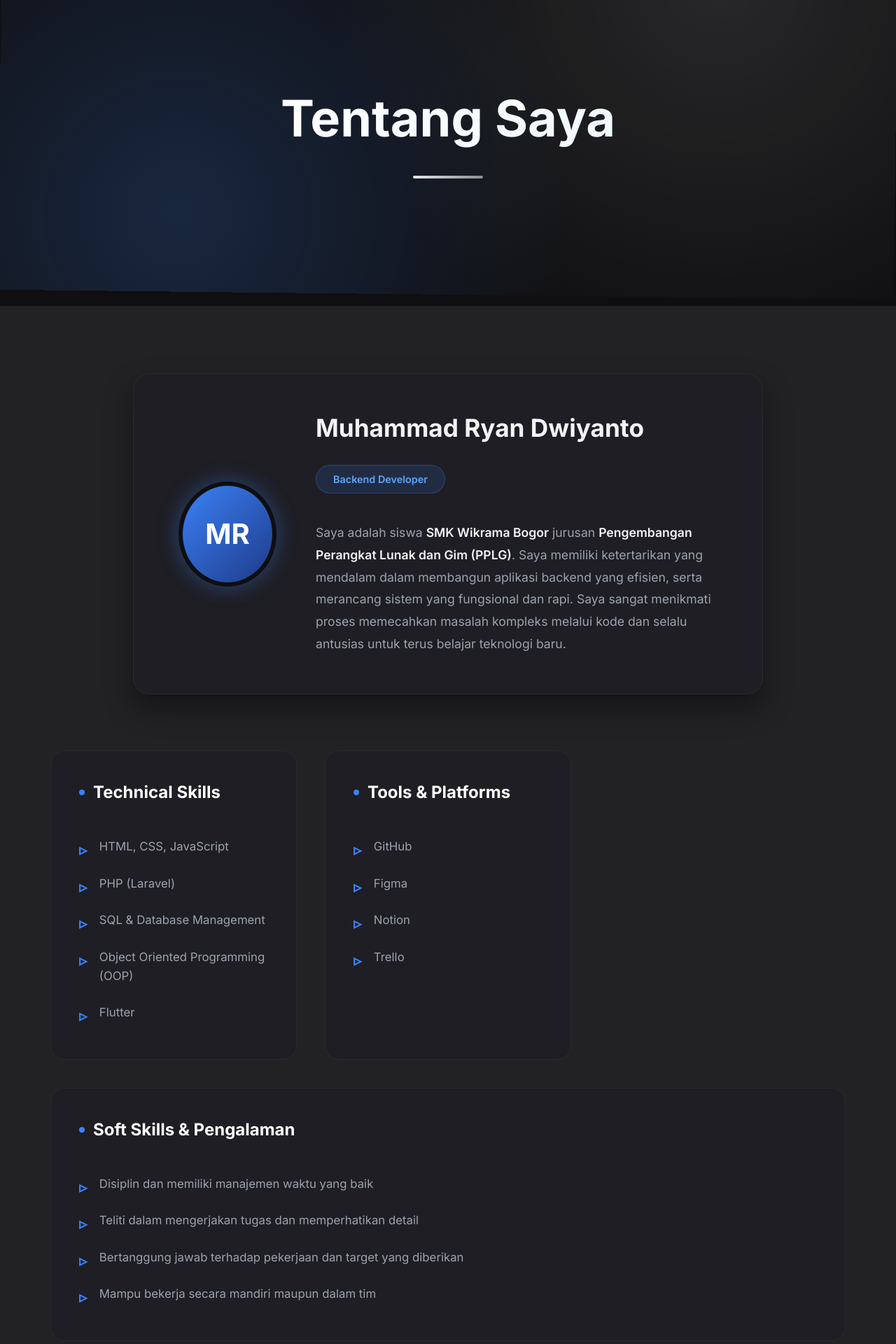
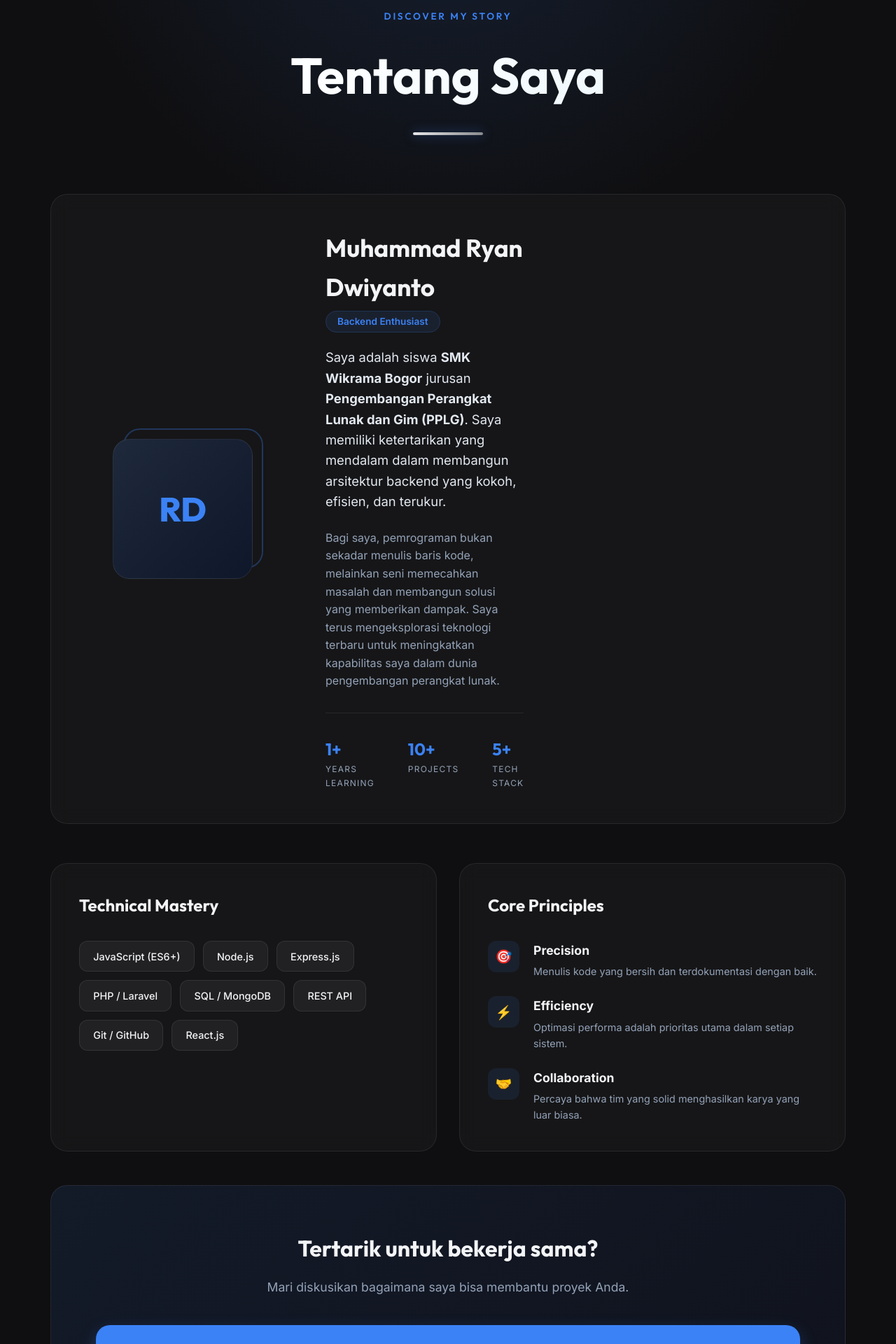
Before and after one commit to Ryan-Dwiyanto/Portofolio-Ryan, a React (Vite) app in the folder FrontendPorto/: page /about in a window 1280 px wide. Shown: the part 123-2043 px from the top of the page at 70% size. Built offline with nearby package versions, Linux system fonts and the light colour scheme.

Commit message:
Major upgrade to About page design

```diff
--- a/FrontendPorto/css/about.css
+++ b/FrontendPorto/css/about.css
@@ -1,5 +1,15 @@
-/* ABOUT PAGE - COMPLETE STYLES */
-@import url('https://fonts.googleapis.com/css2?family=Inter:wght@300;400;500;600;700&display=swap');
+/* ABOUT PAGE - PREMIUM STYLES */
+@import url('https://fonts.googleapis.com/css2?family=Inter:wght@300;400;500;600;700;800&family=Outfit:wght@400;600;700;800&display=swap');
+
+:root {
+  --primary: #3b82f6;
+  --primary-glow: rgba(59, 130, 246, 0.5);
+  --bg-dark: #0a0a0c;
+  --card-bg: rgba(255, 255, 255, 0.03);
+  --glass-border: rgba(255, 255, 255, 0.08);
+  --text-muted: #94a3b8;
+  --text-bright: #f8fafc;
+}
 
 * {
   margin: 0;
@@ -7,311 +17,361 @@
   box-sizing: border-box;
 }
 
-html {
-  scroll-behavior: smooth;
-}
-
 body {
   font-family: 'Inter', sans-serif;
-  background: #0f0f11;
-  color: #f3f4f6;
+  background: var(--bg-dark);
+  color: var(--text-bright);
   overflow-x: hidden;
   line-height: 1.6;
 }
 
 .container {
-  max-width: 1200px;
+  max-width: 1100px;
   margin: 0 auto;
-  padding: 0 2rem;
+  padding: 0 1.5rem;
 }
 
-/* Navbar Offset */
-.about-hero,
-.about-content {
-  padding-top: 100px;
+/* Glass Card Base */
+.glass-card {
+  background: var(--card-bg);
+  backdrop-filter: blur(12px);
+  -webkit-backdrop-filter: blur(12px);
+  border: 1px solid var(--glass-border);
+  border-radius: 24px;
+  transition: all 0.4s cubic-bezier(0.4, 0, 0.2, 1);
 }
 
-/* About Hero - FIXED CENTER */
+.glass-card:hover {
+  border-color: rgba(59, 130, 246, 0.3);
+  box-shadow: 0 20px 40px rgba(0, 0, 0, 0.4);
+}
+
+/* Hero Section */
 .about-hero {
-  min-height: 70vh;
+  min-height: 50vh;
   display: flex;
   align-items: center;
   justify-content: center;
-  background: #0f0f11;
   position: relative;
-  overflow: hidden;
-}
-
-.about-hero::before {
-  content: '';
-  position: absolute;
-  top: 0;
-  left: 0;
-  right: 0;
-  bottom: 0;
-  background:
-    radial-gradient(circle at 20% 80%, rgba(59, 130, 246, 0.2) 0%, transparent 50%),
-    radial-gradient(circle at 80% 20%, rgba(255, 255, 255, 0.1) 0%, transparent 50%);
-  animation: float 20s ease-in-out infinite;
-}
-
-@keyframes float {
-  0%, 100% { transform: translateY(0px) rotate(0deg); }
-  50% { transform: translateY(-25px) rotate(1deg); }
+  padding-top: 100px;
+  background: radial-gradient(circle at 50% -20%, rgba(59, 130, 246, 0.15), transparent 70%);
 }
 
 .about-header {
-  text-align: center !important;
-  position: relative;
+  text-align: center;
   z-index: 2;
-  max-width: 900px;
-  width: 100%;
-  padding: 0 2rem;
+}
+
+.subtitle {
+  display: block;
+  font-family: 'Outfit', sans-serif;
+  text-transform: uppercase;
+  letter-spacing: 0.2em;
+  font-size: 0.85rem;
+  font-weight: 600;
+  color: var(--primary);
+  margin-bottom: 1rem;
+  animation: fadeInDown 0.8s ease-out;
 }
 
 .section-title {
-  font-size: clamp(2.5rem, 6vw, 4.5rem);
-  font-weight: 700;
-  background: linear-gradient(135deg, #ffffff 0%, #f0f9ff 100%);
+  font-family: 'Outfit', sans-serif;
+  font-size: clamp(2.5rem, 8vw, 4rem);
+  font-weight: 800;
+  background: linear-gradient(to bottom, #fff, #94a3b8);
   -webkit-background-clip: text;
   -webkit-text-fill-color: transparent;
-  background-clip: text;
   margin-bottom: 1.5rem;
-  opacity: 0;
-  animation: fadeInUp 1s ease-out 0.3s both;
+  animation: fadeInUp 0.8s ease-out 0.2s both;
 }
 
 .hero-divider {
-  width: 120px;
-  height: 5px;
-  background: #3b82f6;
-  margin: 0 auto 3rem;
-  border-radius: 3px;
-  opacity: 0;
-  animation: fadeInUp 1s ease-out 0.5s both;
+  width: 60px;
+  height: 4px;
+  background: var(--primary);
+  margin: 0 auto;
+  border-radius: 2px;
+  box-shadow: 0 0 15px var(--primary-glow);
+  animation: scaleX 0.8s ease-out 0.4s both;
 }
 
-/* About Content */
-.about-content {
-  padding: 6rem 0 8rem;
-  background: rgba(255, 255, 255, 0.08);
-  position: relative;
+/* Profile Section */
+.profile-section {
+  padding: 3rem;
+  margin-bottom: 3rem;
+  animation: fadeInUp 1s ease-out 0.6s both;
 }
 
-.profile-card {
+.profile-grid {
   display: grid;
-  grid-template-columns: 140px 1fr;
-  gap: 3.5rem;
+  grid-template-columns: 280px 1fr;
+  gap: 4rem;
   align-items: center;
-  background: #1e1e24;
-  border-radius: 24px;
-  padding: 3.5rem 4rem;
-  border: 1px solid rgba(255, 255, 255, 0.05);
-  margin: 0 auto 5rem;
-  max-width: 900px;
-  opacity: 0;
-  transform: translateY(40px);
-  animation: fadeInUp 1s ease-out 0.7s both;
-  box-shadow: 0 20px 40px rgba(0, 0, 0, 0.4);
-  transition: all 0.4s cubic-bezier(0.175, 0.885, 0.32, 1.275);
 }
 
-.profile-card:hover {
-  transform: translateY(-10px);
-  box-shadow: 0 35px 80px rgba(0, 0, 0, 0.2);
+.profile-image-container {
+  display: flex;
+  justify-content: center;
 }
 
-.profile-image {
+.profile-image-wrapper {
+  position: relative;
+  width: 200px;
+  height: 200px;
+}
+
+.image-placeholder {
+  width: 100%;
+  height: 100%;
+  border-radius: 24px;
+  background: linear-gradient(135deg, #1e293b, #0f172a);
   display: flex;
   align-items: center;
   justify-content: center;
+  font-size: 3rem;
+  font-weight: 800;
+  color: var(--primary);
+  border: 1px solid var(--glass-border);
+  position: relative;
+  z-index: 2;
+  font-family: 'Outfit', sans-serif;
 }
 
-.image-placeholder {
-  width: 150px;
-  height: 150px;
-  border-radius: 50%;
-  background: linear-gradient(135deg, #3b82f6, #1e3a8a);
-  border: 6px solid #0f0f11;
+.image-decoration {
+  position: absolute;
+  top: -15px;
+  right: -15px;
+  width: 100%;
+  height: 100%;
+  border: 2px solid var(--primary);
+  border-radius: 24px;
+  z-index: 1;
+  opacity: 0.3;
+}
+
+.name-header {
+  margin-bottom: 1.5rem;
+}
+
+.profile-name {
+  font-family: 'Outfit', sans-serif;
+  font-size: 2.2rem;
+  font-weight: 700;
+  margin-bottom: 0.5rem;
+}
+
+.profile-badge {
+  padding: 0.4rem 1rem;
+  background: rgba(59, 130, 246, 0.1);
+  border: 1px solid rgba(59, 130, 246, 0.2);
+  border-radius: 100px;
+  font-size: 0.85rem;
+  font-weight: 600;
+  color: var(--primary);
+}
+
+.profile-intro {
+  font-size: 1.15rem;
+  color: #e2e8f0;
+  margin-bottom: 1.5rem;
+}
+
+.profile-description {
+  color: var(--text-muted);
+  font-size: 1rem;
+  margin-bottom: 2rem;
+}
+
+.profile-stats {
+  display: flex;
+  gap: 3rem;
+  padding-top: 2rem;
+  border-top: 1px solid var(--glass-border);
+}
+
+.stat-item {
+  display: flex;
+  flex-direction: column;
+}
+
+.stat-value {
+  font-family: 'Outfit', sans-serif;
+  font-size: 1.5rem;
+  font-weight: 700;
+  color: var(--primary);
+}
+
+.stat-label {
+  font-size: 0.75rem;
+  text-transform: uppercase;
+  letter-spacing: 0.1em;
+  color: var(--text-muted);
+}
+
+/* Sections Grid */
+.sections-grid {
+  display: grid;
+  grid-template-columns: 1fr 1fr;
+  gap: 2rem;
+  margin-bottom: 3rem;
+}
+
+.skills-section, .values-section {
+  padding: 2.5rem;
+  animation: fadeInUp 1s ease-out 0.8s both;
+}
+
+.section-header {
+  margin-bottom: 2rem;
+}
+
+.section-header h3 {
+  font-family: 'Outfit', sans-serif;
+  font-size: 1.5rem;
+  font-weight: 700;
+}
+
+/* Skills Tags */
+.skills-tags {
+  display: flex;
+  flex-wrap: wrap;
+  gap: 0.75rem;
+}
+
+.skill-tag {
+  padding: 0.6rem 1.2rem;
+  background: rgba(255, 255, 255, 0.05);
+  border: 1px solid var(--glass-border);
+  border-radius: 12px;
+  font-size: 0.9rem;
+  font-weight: 500;
+  transition: all 0.3s ease;
+}
+
+.skill-tag:hover {
+  background: var(--primary);
+  color: white;
+  transform: translateY(-3px);
+  box-shadow: 0 10px 20px rgba(59, 130, 246, 0.2);
+}
+
+/* Values List */
+.values-list {
+  display: flex;
+  flex-direction: column;
+  gap: 1.5rem;
+}
+
+.value-item {
+  display: flex;
+  gap: 1.25rem;
+  align-items: flex-start;
+}
+
+.value-icon {
+  width: 45px;
+  height: 45px;
+  background: rgba(59, 130, 246, 0.1);
+  border-radius: 12px;
   display: flex;
   align-items: center;
   justify-content: center;
-  font-size: 2.5rem;
-  font-weight: 700;
-  color: white;
-  box-shadow: 0 0 30px rgba(59, 130, 246, 0.4);
-  transition: all 0.4s cubic-bezier(0.175, 0.885, 0.32, 1.275);
-}
-
-.profile-card:hover .image-placeholder {
-  transform: scale(1.08) rotate(5deg);
-}
-
-.profile-name {
-  font-size: 2.2rem;
-  font-weight: 800;
-  color: #f3f4f6;
-  margin-bottom: 0.75rem;
-  line-height: 1.2;
-}
-
-.profile-badge {
-  background: rgba(59, 130, 246, 0.15);
-  color: #60a5fa;
-  border: 1px solid rgba(59, 130, 246, 0.3);
-  padding: 0.5rem 1.5rem;
-  border-radius: 50px;
-  font-size: 0.9rem;
-  font-weight: 600;
-  display: inline-block;
-  width: max-content;
-  margin-bottom: 1.25rem;
-  transition: all 0.3s ease;
-}
-
-.profile-badge:hover {
-  background: rgba(59, 130, 246, 0.25);
-  transform: translateY(-2px);
-}
-
-.profile-intro {
-  font-size: 1.1rem;
-  color: #9ca3af;
-  line-height: 1.8;
-  font-weight: 400;
-}
-.profile-intro strong {
-  color: #f3f4f6;
-  font-weight: 600;
-}
-
-/* Skills Grid */
-.skills-grid {
-  display: grid;
-  grid-template-columns: repeat(auto-fit, minmax(320px, 1fr));
-  gap: 2.5rem;
-  max-width: 1200px;
-  margin: 0 auto;
-}
-
-.skill-card {
-  background: #1e1e24;
-  border-radius: 20px;
-  padding: 2.5rem;
-  border: 1px solid rgba(255, 255, 255, 0.05);
-  transition: all 0.4s cubic-bezier(0.175, 0.885, 0.32, 1.275);
-  opacity: 0;
-  transform: translateY(40px);
-}
-
-.skill-card:nth-child(1) { animation: fadeInUp 1s ease-out 0.9s both; }
-.skill-card:nth-child(2) { animation: fadeInUp 1s ease-out 1.1s both; }
-.skill-card:nth-child(3) { animation: fadeInUp 1s ease-out 1.3s both; }
-
-.skill-card:hover {
-  transform: translateY(-10px);
-  border-color: #3b82f6;
-  box-shadow: 0 20px 40px rgba(0, 0, 0, 0.3);
-}
-
-.skill-card h3 {
-  font-size: 1.5rem;
-  font-weight: 700;
-  color: white;
-  margin-bottom: 2rem;
-  display: flex;
-  align-items: center;
-  gap: 0.75rem;
-}
-
-.skill-card h3::before {
-  content: '';
-  width: 8px;
-  height: 8px;
-  background: #3b82f6;
-  border-radius: 50%;
+  font-size: 1.2rem;
   flex-shrink: 0;
 }
 
-.skills-list {
-  list-style: none;
+.value-content h4 {
+  font-size: 1.1rem;
+  margin-bottom: 0.25rem;
 }
 
-.skills-list li {
-  color: #9ca3af;
-  padding: 0.8rem 0;
-  font-size: 1.05rem;
-  position: relative;
-  padding-left: 1.8rem;
-  transition: all 0.3s ease;
+.value-content p {
+  font-size: 0.9rem;
+  color: var(--text-muted);
 }
 
-.skills-list li:hover {
-  color: white;
-  padding-left: 2.25rem;
+/* CTA Section */
+.cta-section {
+  margin-bottom: 6rem;
+  animation: fadeInUp 1s ease-out 1s both;
 }
 
-.skills-list li::before {
-  content: '▹';
-  position: absolute;
-  left: 0;
-  color: #3b82f6;
-  font-size: 1.4rem;
-  font-weight: bold;
+.cta-card {
+  padding: 4rem;
+  text-align: center;
+  background: linear-gradient(135deg, rgba(59, 130, 246, 0.1), rgba(30, 58, 138, 0.1));
 }
 
-.skill-card.full-width {
-  grid-column: 1 / -1;
+.cta-card h3 {
+  font-family: 'Outfit', sans-serif;
+  font-size: 2rem;
+  margin-bottom: 1rem;
+}
+
+.cta-card p {
+  color: var(--text-muted);
+  margin-bottom: 2.5rem;
+  font-size: 1.1rem;
+}
+
+.cta-button {
+  display: inline-block;
+  padding: 1rem 2.5rem;
+  background: var(--primary);
+  color: white;
+  text-decoration: none;
+  font-weight: 700;
+  border-radius: 12px;
+  transition: all 0.3s ease;
+  box-shadow: 0 10px 25px rgba(59, 130, 246, 0.3);
+}
+
+.cta-button:hover {
+  transform: translateY(-3px);
+  box-shadow: 0 15px 35px rgba(59, 130, 246, 0.5);
 }
 
 /* Animations */
 @keyframes fadeInUp {
-  from {
-    opacity: 0;
-    transform: translateY(40px);
+  from { opacity: 0; transform: translateY(30px); }
+  to { opacity: 1; transform: translateY(0); }
+}
+
+@keyframes fadeInDown {
+  from { opacity: 0; transform: translateY(-30px); }
+  to { opacity: 1; transform: translateY(0); }
+}
+
+@keyframes scaleX {
+  from { transform: scaleX(0); }
+  to { transform: scaleX(1); }
+}
+
+/* Responsive */
+@media (max-width: 992px) {
+  .profile-grid {
+    grid-template-columns: 1fr;
+    text-align: center;
+    gap: 3rem;
   }
-  to {
-    opacity: 1;
-    transform: translateY(0);
+
+  .profile-stats {
+    justify-content: center;
+  }
+
+  .sections-grid {
+    grid-template-columns: 1fr;
   }
 }
 
-/* Responsive */
-@media (max-width: 768px) {
-  .about-hero {
-    min-height: 65vh;
-    padding-top: 90px;
+@media (max-width: 600px) {
+  .profile-stats {
+    flex-direction: column;
+    gap: 1.5rem;
+    align-items: center;
   }
 
-  .about-content {
-    padding: 4rem 0 6rem;
-  }
-
-  .profile-card {
-    grid-template-columns: 1fr;
-    text-align: center;
-    padding: 2.5rem 2rem;
-    gap: 2rem;
-    margin: 0 1rem 4rem;
-  }
-
-  .skills-grid {
-    grid-template-columns: 1fr;
-    gap: 2rem;
-    padding: 0 1rem;
-  }
-
-  .skill-card.full-width {
-    grid-column: unset;
-  }
-
-  .skill-card {
-    padding: 2.5rem 2rem;
+  .cta-card {
+    padding: 3rem 1.5rem;
   }
 }
-
-@media (max-width: 480px) {
-  .container { padding: 0 1.5rem; }
-  .profile-card { padding: 2rem 1.5rem; }
-  .image-placeholder { width: 110px; height: 110px; font-size: 2rem; }
-}
--- a/FrontendPorto/src/pages/About.jsx
+++ b/FrontendPorto/src/pages/About.jsx
@@ -1,9 +1,10 @@
 const About = () => {
   return (
-    <>
+    <main className="about-page">
       <section className="about-hero">
         <div className="container">
           <div className="about-header">
+            <span className="subtitle">Discover My Story</span>
             <h1 className="section-title">Tentang Saya</h1>
             <div className="hero-divider"></div>
           </div>
@@ -12,60 +13,109 @@ const About = () => {
 
       <section className="about-content">
         <div className="container">
-          <div className="profile-card">
-            <div className="profile-image">
+          <div className="glass-card profile-section">
+            <div className="profile-grid">
+              <div className="profile-image-container">
+                <div className="profile-image-wrapper">
                   <div className="image-placeholder">
-                <span>MR</span>
+                    <span>RD</span>
+                  </div>
+                  <div className="image-decoration"></div>
                 </div>
               </div>
-            <div className="profile-info">
+              <div className="profile-text">
+                <div className="name-header">
                   <h2 className="profile-name">Muhammad Ryan Dwiyanto</h2>
-              <div className="profile-badge">Backend Developer</div>
+                  <span className="profile-badge">Backend Enthusiast</span>
+                </div>
                 <p className="profile-intro">
                   Saya adalah siswa <strong>SMK Wikrama Bogor</strong> jurusan{' '}
                   <strong>Pengembangan Perangkat Lunak dan Gim (PPLG)</strong>.
-                Saya memiliki ketertarikan yang mendalam dalam membangun aplikasi backend yang efisien,
-                serta merancang sistem yang fungsional dan rapi. Saya sangat menikmati proses
-                memecahkan masalah kompleks melalui kode dan selalu antusias untuk terus belajar teknologi baru.
+                  Saya memiliki ketertarikan yang mendalam dalam membangun arsitektur backend yang kokoh,
+                  efisien, dan terukur.
                 </p>
+                <p className="profile-description">
+                  Bagi saya, pemrograman bukan sekadar menulis baris kode, melainkan seni memecahkan masalah
+                  dan membangun solusi yang memberikan dampak. Saya terus mengeksplorasi teknologi terbaru
+                  untuk meningkatkan kapabilitas saya dalam dunia pengembangan perangkat lunak.
+                </p>
+                <div className="profile-stats">
+                  <div className="stat-item">
+                    <span className="stat-value">1+</span>
+                    <span className="stat-label">Years Learning</span>
+                  </div>
+                  <div className="stat-item">
+                    <span className="stat-value">10+</span>
+                    <span className="stat-label">Projects</span>
+                  </div>
+                  <div className="stat-item">
+                    <span className="stat-value">5+</span>
+                    <span className="stat-label">Tech Stack</span>
+                  </div>
+                </div>
+              </div>
             </div>
           </div>
 
-          <div className="skills-grid">
-            <div className="skill-card">
-              <h3>Technical Skills</h3>
-              <ul className="skills-list">
-                <li>HTML, CSS, JavaScript</li>
-                <li>PHP (Laravel)</li>
-                <li>SQL & Database Management</li>
-                <li>Object Oriented Programming (OOP)</li>
-                <li>Flutter</li>
-              </ul>
+          <div className="sections-grid">
+            <div className="glass-card skills-section">
+              <div className="section-header">
+                <i className="icon-skill"></i>
+                <h3>Technical Mastery</h3>
+              </div>
+              <div className="skills-tags">
+                <span className="skill-tag">JavaScript (ES6+)</span>
+                <span className="skill-tag">Node.js</span>
+                <span className="skill-tag">Express.js</span>
+                <span className="skill-tag">PHP / Laravel</span>
+                <span className="skill-tag">SQL / MongoDB</span>
+                <span className="skill-tag">REST API</span>
+                <span className="skill-tag">Git / GitHub</span>
+                <span className="skill-tag">React.js</span>
+              </div>
             </div>
 
-            <div className="skill-card">
-              <h3>Tools & Platforms</h3>
-              <ul className="skills-list">
-                <li>GitHub</li>
-                <li>Figma</li>
-                <li>Notion</li>
-                <li>Trello</li>
-              </ul>
+            <div className="glass-card values-section">
+              <div className="section-header">
+                <i className="icon-values"></i>
+                <h3>Core Principles</h3>
+              </div>
+              <div className="values-list">
+                <div className="value-item">
+                  <span className="value-icon">🎯</span>
+                  <div className="value-content">
+                    <h4>Precision</h4>
+                    <p>Menulis kode yang bersih dan terdokumentasi dengan baik.</p>
+                  </div>
+                </div>
+                <div className="value-item">
+                  <span className="value-icon">⚡</span>
+                  <div className="value-content">
+                    <h4>Efficiency</h4>
+                    <p>Optimasi performa adalah prioritas utama dalam setiap sistem.</p>
+                  </div>
+                </div>
+                <div className="value-item">
+                  <span className="value-icon">🤝</span>
+                  <div className="value-content">
+                    <h4>Collaboration</h4>
+                    <p>Percaya bahwa tim yang solid menghasilkan karya yang luar biasa.</p>
+                  </div>
+                </div>
+              </div>
+            </div>
           </div>
 
-            <div className="skill-card full-width">
-              <h3>Soft Skills & Pengalaman</h3>
-              <ul className="skills-list">
-                <li>Disiplin dan memiliki manajemen waktu yang baik</li>
-                <li>Teliti dalam mengerjakan tugas dan memperhatikan detail</li>
-                <li>Bertanggung jawab terhadap pekerjaan dan target yang diberikan</li>
-                <li>Mampu bekerja secara mandiri maupun dalam tim</li>
-              </ul>
+          <div className="cta-section">
+            <div className="glass-card cta-card">
+              <h3>Tertarik untuk bekerja sama?</h3>
+              <p>Mari diskusikan bagaimana saya bisa membantu proyek Anda.</p>
+              <a href="/contact" className="cta-button">Hubungi Saya</a>
             </div>
           </div>
         </div>
       </section>
-    </>
+    </main>
   );
 };
 
```
Lines whose indentation alone changed are shown as unchanged.
